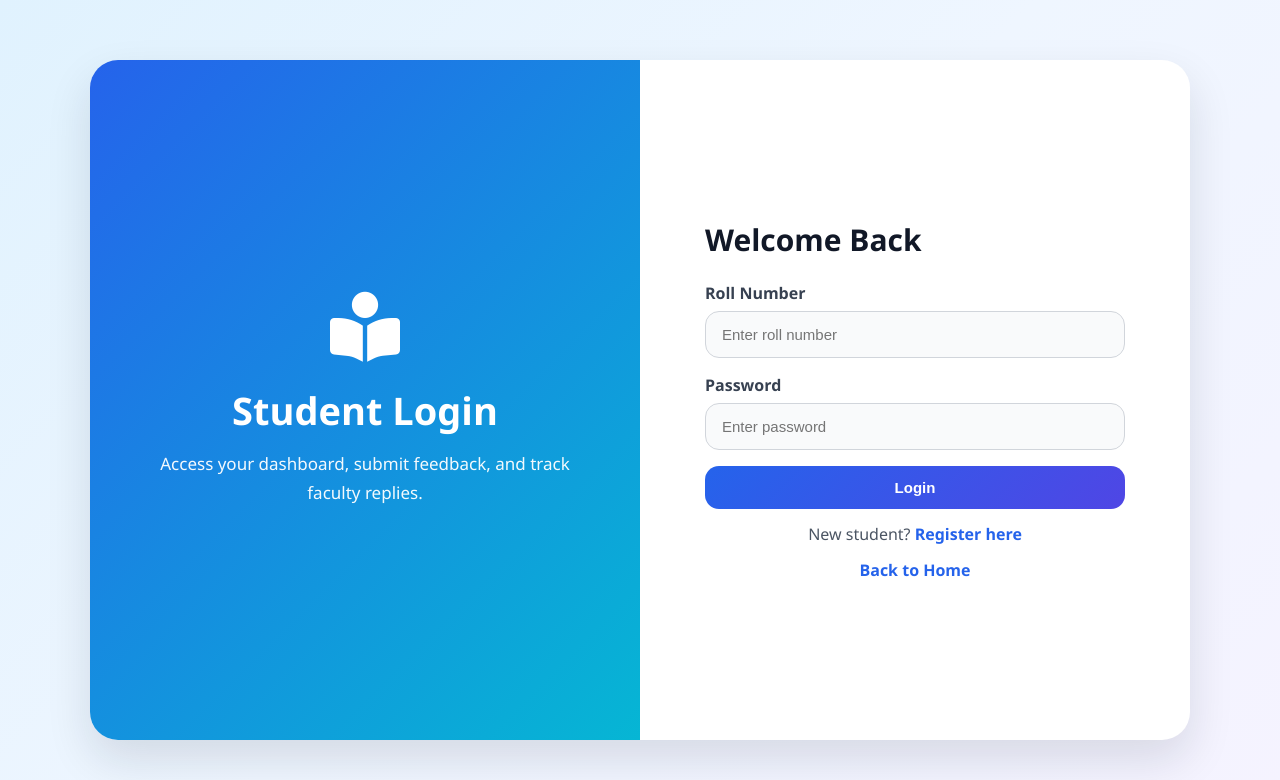
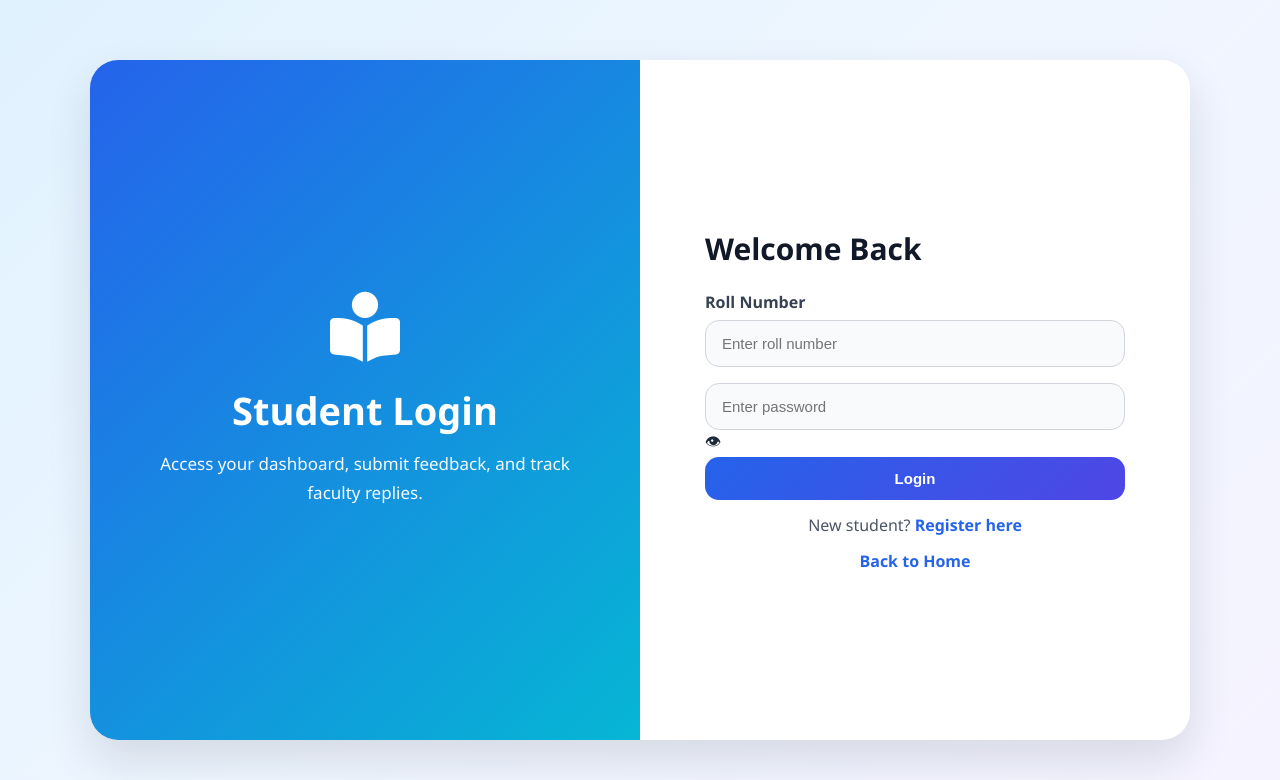
Before and after one commit to Koushindra12/Feedback_System, a Flask app: page /student_login in a window 1280 px wide. Shown: the top 780 px of the page. Run offline with Flask 3, Linux system fonts and the light colour scheme.

Commit message:
Enhance password input with toggle visibility
Replaced password input field with a toggleable password box.

```diff
--- a/templates/student_login.html
+++ b/templates/student_login.html
@@ -35,9 +35,9 @@
                         <input type="text" name="roll_no" placeholder="Enter roll number" required>
                     </div>
 
-                    <div class="input-group">
-                        <label>Password</label>
-                        <input type="password" name="password" placeholder="Enter password" required>
+                 <div class="password-box">
+                   <input type="password" id="password" name="password" placeholder="Enter password" required>
+                    <span class="toggle-password" onclick="togglePassword()">👁</span>
                     </div>
 
                     <button type="submit" class="btn full-btn">Login</button>
```
